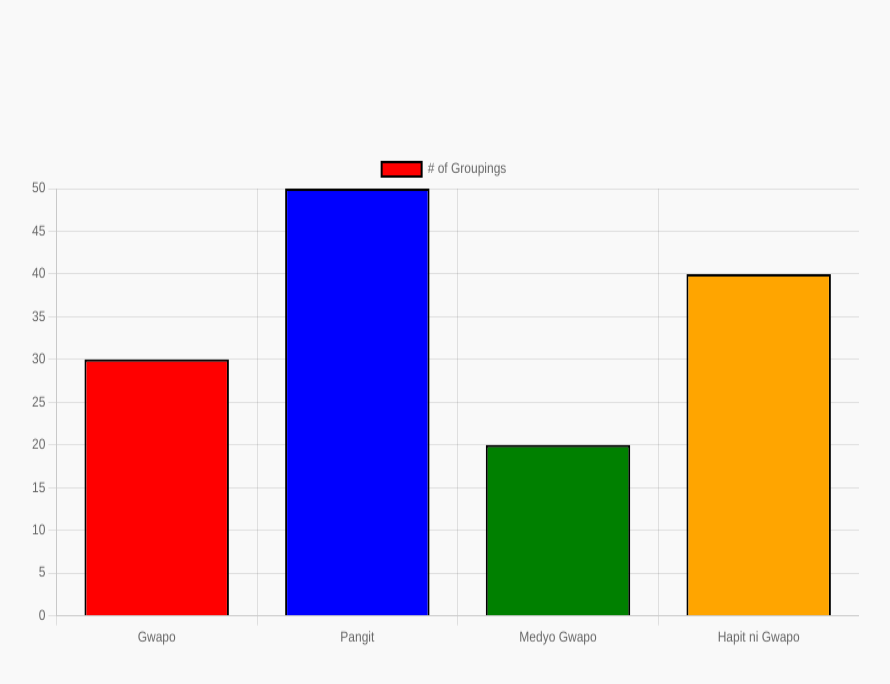
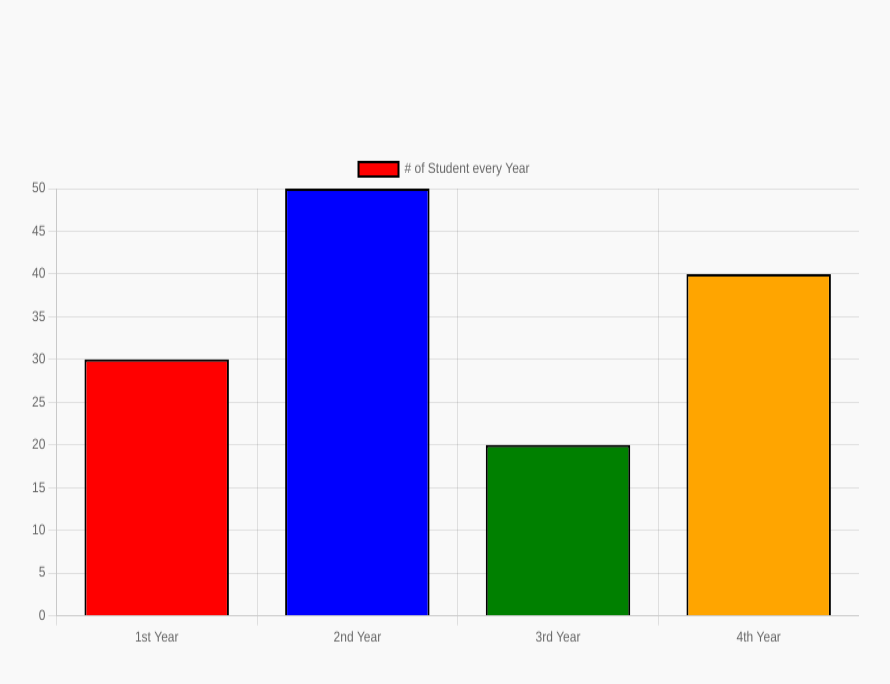
Before and after one commit to jasogclarife/IT21B, a plain HTML site: page chart.html in a window 1280 px wide. Shown: the whole page, without its empty margins (196-1086 px from the left). Drawn offline with nearby package versions, Linux system fonts and the light colour scheme.

Commit message:
added changes

```diff
--- a/chart.html
+++ b/chart.html
@@ -30,11 +30,11 @@
         const ctx = document.getElementById('myChart');
 
         new Chart(ctx, {
-          type: 'bar', // Changed from 'line' to 'bar'
+          type: 'bar',
           data: {
-            labels: ['Gwapo', 'Pangit', 'Medyo Gwapo', 'Hapit ni Gwapo'],
+            labels: ['1st Year', '2nd Year', '3rd Year', '4th Year'],
             datasets: [{
-              label: '# of Groupings',
+              label: '# of Student every Year',
               data: [30, 50, 20, 40],
               backgroundColor: ['red', 'blue', 'green', 'orange'], // Background color for each bar
               borderWidth: 2,
```
